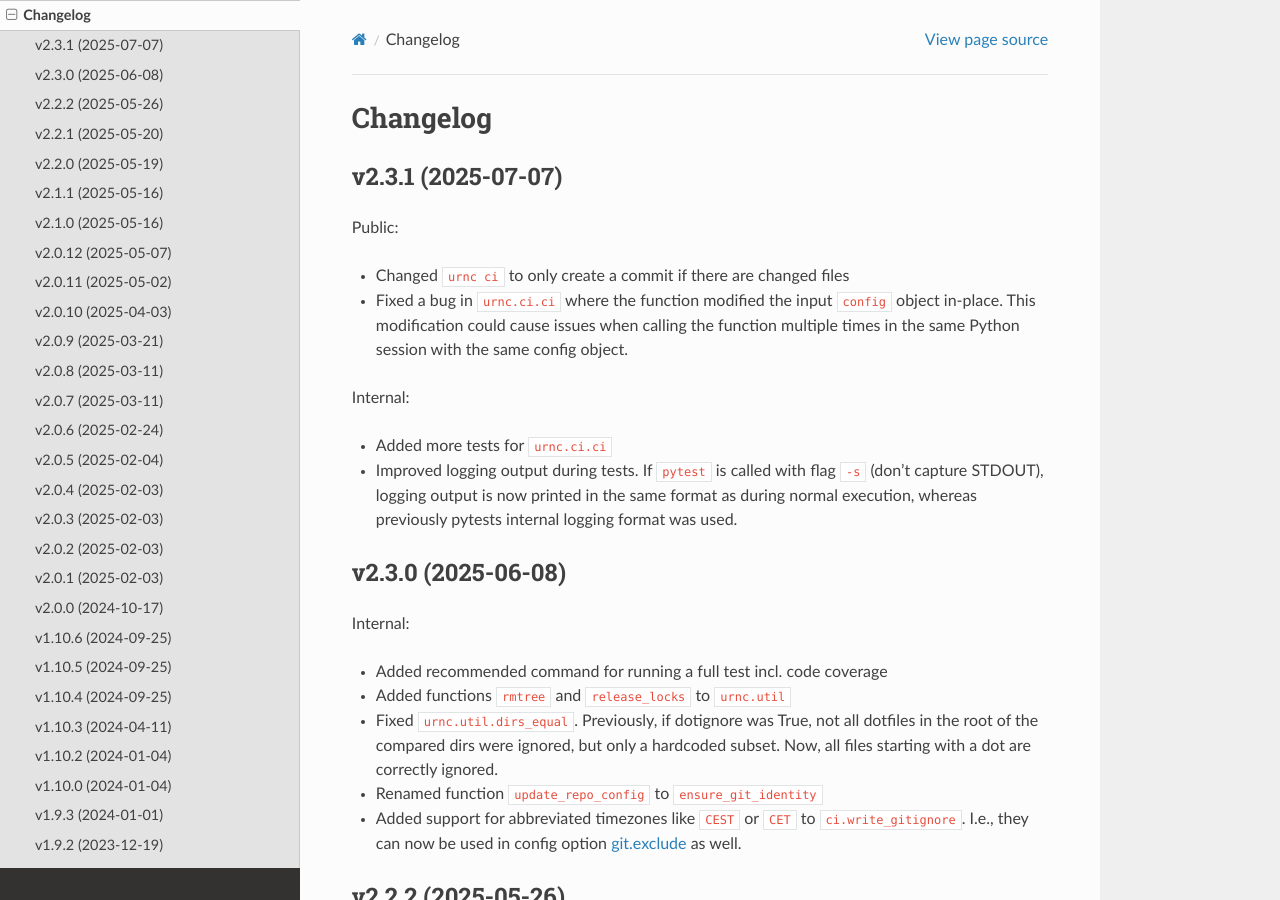
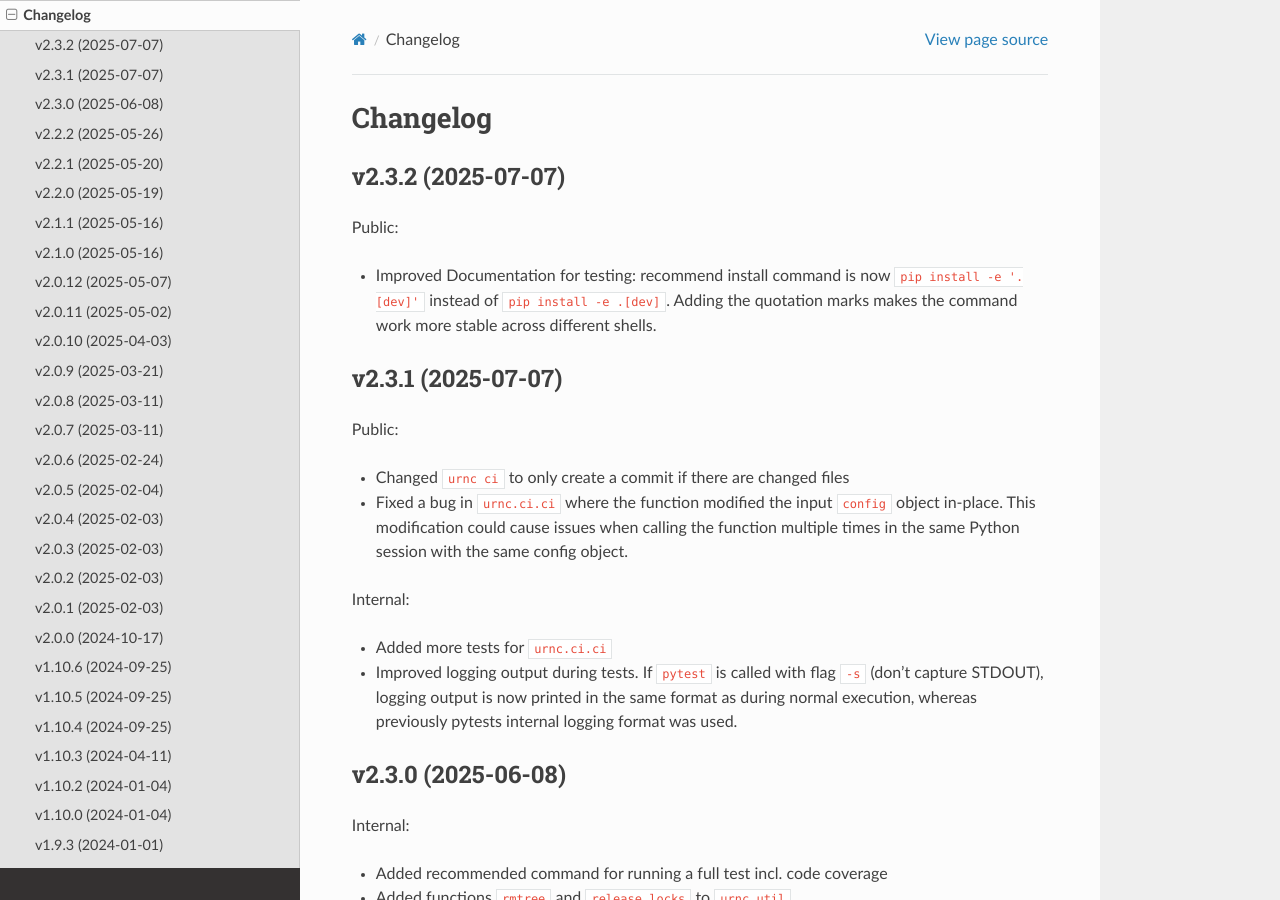
Before and after one commit to spang-lab/urnc, a Sphinx documentation site: the page built from docs/source/changelog.md, in a window 1280 px wide and 900 px high. Built offline with Sphinx 7.4.7 and the Read the Docs theme 3.1.0, drawn with Linux system fonts in a browser that asks for light colours.

Commit message:
Improve dev install command (#49)

```diff
--- a/docs/source/changelog.md
+++ b/docs/source/changelog.md
@@ -1,4 +1,10 @@
 # Changelog
+
+## v2.3.2 (2025-07-07)
+
+Public:
+
+- Improved Documentation for testing: recommend install command is now `pip install -e '.[dev]'` instead of `pip install -e .[dev]`. Adding the quotation marks makes the command work more stable across different shells.
 
 ## v2.3.1 (2025-07-07)
 
--- a/pyproject.toml
+++ b/pyproject.toml
@@ -11,7 +11,7 @@ include = [
 
 [project]
 name = "urnc"
-version = "2.3.1"
+version = "2.3.2"
 authors = [
     { name = "Michael Huttner", email = "michael@mhuttner.com" },
     { name = "Tobias Schmidt", email = "tobias.schmidt331@gmail.com" },
```
Also changed, not shown: docs/source/contributing.md (+2 -2 lines), 2 other files.
